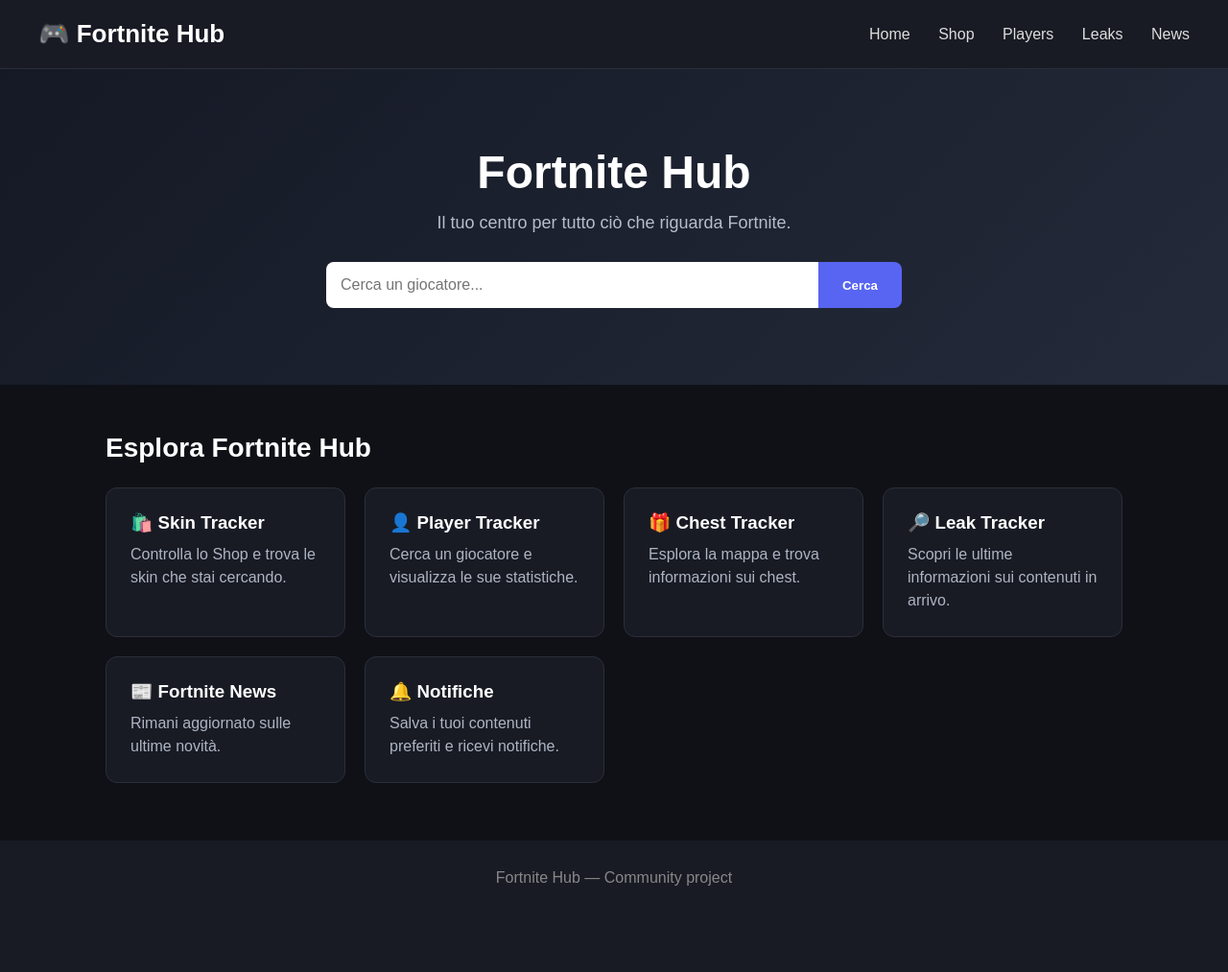
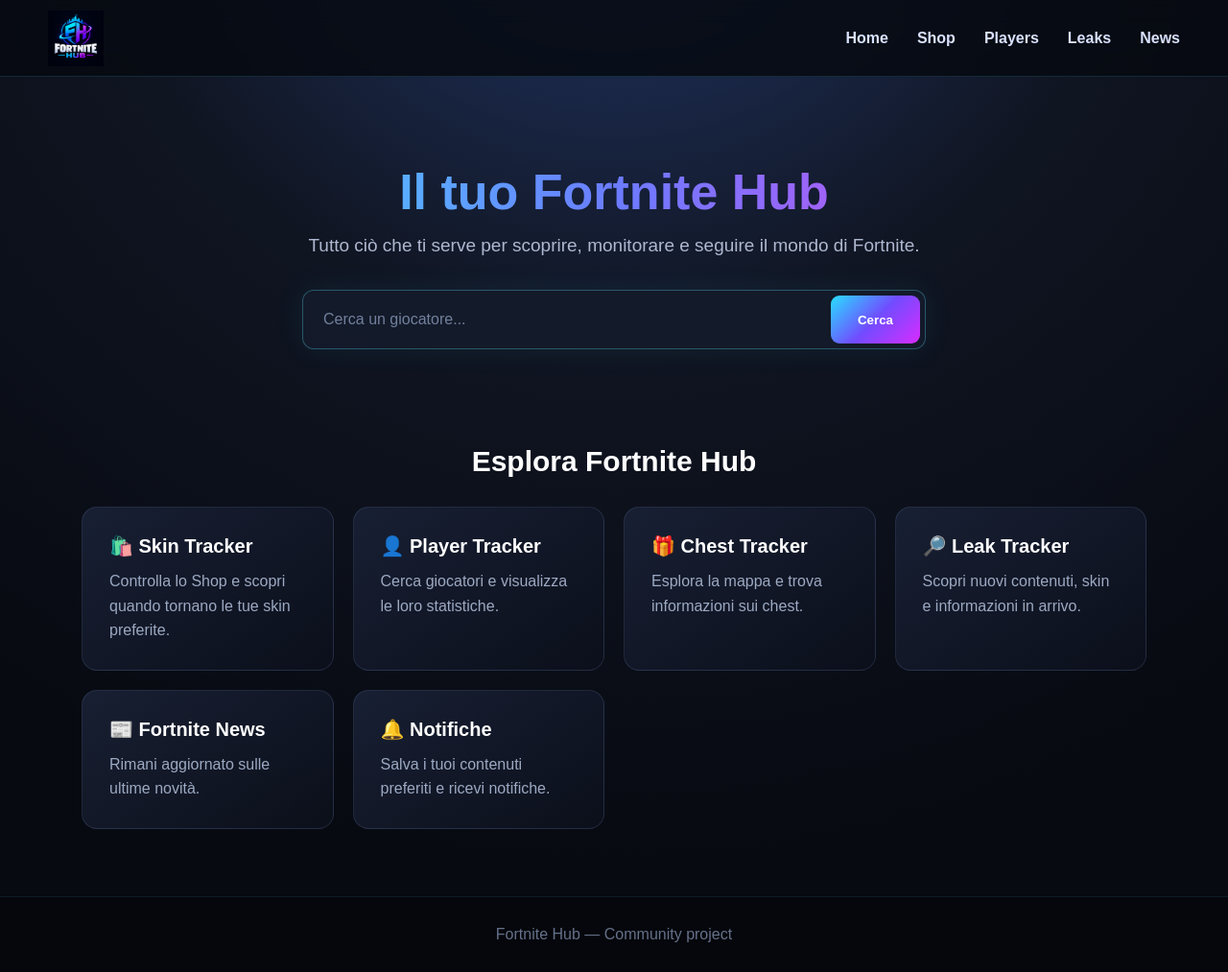
Before and after one commit to Eraldo1829/Fortnite-hub, a Flask app: page / in a window 1280 px wide. Shown: the whole page at 96% size. Before the commit the page ends 923 px from the top, so only its background shows below. Run offline with Flask 3, Linux system fonts and the light colour scheme.

Commit message:
Update index.html

```diff
--- a/templates/index.html
+++ b/templates/index.html
@@ -2,12 +2,14 @@
 <html lang="it">
 
 <head>
+
     <meta charset="UTF-8">
     <meta name="viewport" content="width=device-width, initial-scale=1.0">
 
     <title>Fortnite Hub</title>
 
     <style>
+
         * {
             box-sizing: border-box;
             margin: 0;
@@ -16,165 +18,383 @@
 
         body {
             font-family: Arial, sans-serif;
-            background: #0f1117;
+            background:
+                radial-gradient(circle at 50% -20%, #243b70 0%, #101522 40%, #070a11 80%);
             color: white;
+            min-height: 100vh;
         }
 
+        /* NAVBAR */
+
         header {
-            background: #181b24;
-            padding: 20px 40px;
+            height: 80px;
+            padding: 12px 50px;
+
             display: flex;
             justify-content: space-between;
             align-items: center;
-            border-bottom: 1px solid #2b2f3a;
+
+            background: rgba(7, 10, 17, 0.85);
+
+            border-bottom: 1px solid rgba(88, 214, 255, 0.15);
+
+            backdrop-filter: blur(12px);
+
+            position: sticky;
+            top: 0;
+            z-index: 10;
         }
 
         .logo {
-            font-size: 26px;
-            font-weight: bold;
+            display: flex;
+            align-items: center;
+        }
+
+        .logo img {
+            height: 58px;
+            width: auto;
+        }
+
+        nav {
+            display: flex;
+            gap: 30px;
         }
 
         nav a {
-            color: #ddd;
+            color: #d9e2ff;
             text-decoration: none;
-            margin-left: 25px;
+            font-weight: 600;
+            transition: 0.2s;
         }
 
         nav a:hover {
-            color: white;
+            color: #5ee7ff;
         }
+
+
+        /* HERO */
 
         .hero {
             text-align: center;
-            padding: 80px 20px;
-            background: linear-gradient(135deg, #151925, #242a3a);
+
+            padding: 90px 20px 80px;
+
+            max-width: 1000px;
+            margin: auto;
         }
 
         .hero h1 {
-            font-size: 48px;
+            font-size: 52px;
+
             margin-bottom: 15px;
+
+            background: linear-gradient(
+                90deg,
+                #43e7ff,
+                #6b7cff,
+                #d946ef
+            );
+
+            -webkit-background-clip: text;
+            -webkit-text-fill-color: transparent;
         }
 
         .hero p {
-            font-size: 18px;
-            color: #b8bdc9;
-            margin-bottom: 30px;
+            color: #aeb8d0;
+            font-size: 19px;
+            margin-bottom: 35px;
         }
 
+
+        /* SEARCH */
+
         .search-box {
-            max-width: 600px;
+
+            max-width: 650px;
+
             margin: auto;
+
             display: flex;
+
+            padding: 5px;
+
+            background: rgba(20, 27, 43, 0.9);
+
+            border: 1px solid rgba(94, 231, 255, 0.3);
+
+            border-radius: 12px;
+
+            box-shadow:
+                0 0 30px rgba(58, 215, 255, 0.08);
         }
 
         .search-box input {
+
             flex: 1;
-            padding: 15px;
+
+            padding: 16px;
+
+            background: transparent;
+
             border: none;
-            border-radius: 8px 0 0 8px;
+
+            outline: none;
+
+            color: white;
+
             font-size: 16px;
         }
 
-        .search-box button {
-            padding: 15px 25px;
-            border: none;
-            background: #5865f2;
-            color: white;
-            font-weight: bold;
-            border-radius: 0 8px 8px 0;
-            cursor: pointer;
+        .search-box input::placeholder {
+            color: #71809d;
         }
 
+        .search-box button {
+
+            padding: 14px 28px;
+
+            border: none;
+
+            border-radius: 9px;
+
+            background: linear-gradient(
+                135deg,
+                #28dfff,
+                #714cff,
+                #d82cff
+            );
+
+            color: white;
+
+            font-weight: bold;
+
+            cursor: pointer;
+
+            transition: 0.2s;
+        }
+
+        .search-box button:hover {
+            transform: scale(1.03);
+
+            box-shadow:
+                0 0 20px rgba(96, 92, 255, 0.5);
+        }
+
+
+        /* SECTION */
+
         .section {
-            max-width: 1100px;
-            margin: 50px auto;
+
+            max-width: 1150px;
+
+            margin: 20px auto 70px;
+
             padding: 0 20px;
         }
 
         .section h2 {
-            margin-bottom: 25px;
-            font-size: 28px;
+
+            text-align: center;
+
+            margin-bottom: 30px;
+
+            font-size: 30px;
         }
 
+
+        /* CARDS */
+
         .cards {
+
             display: grid;
-            grid-template-columns: repeat(auto-fit, minmax(220px, 1fr));
+
+            grid-template-columns:
+                repeat(auto-fit, minmax(250px, 1fr));
+
             gap: 20px;
         }
 
         .card {
-            background: #181b24;
-            border: 1px solid #2b2f3a;
-            border-radius: 12px;
-            padding: 25px;
-            transition: 0.2s;
+
+            position: relative;
+
+            padding: 28px;
+
+            background:
+                linear-gradient(
+                    145deg,
+                    rgba(25, 33, 53, 0.95),
+                    rgba(12, 16, 27, 0.95)
+                );
+
+            border: 1px solid rgba(111, 132, 180, 0.2);
+
+            border-radius: 16px;
+
+            transition: 0.25s;
+
+            overflow: hidden;
+        }
+
+        .card::before {
+
+            content: "";
+
+            position: absolute;
+
+            top: 0;
+            left: 0;
+
+            width: 100%;
+            height: 2px;
+
+            background:
+                linear-gradient(
+                    90deg,
+                    #27e5ff,
+                    #714cff,
+                    #df36ff
+                );
+
+            opacity: 0;
+
+            transition: 0.25s;
         }
 
         .card:hover {
-            transform: translateY(-5px);
-            border-color: #5865f2;
+
+            transform: translateY(-6px);
+
+            border-color: rgba(94, 231, 255, 0.45);
+
+            box-shadow:
+                0 10px 35px rgba(0, 0, 0, 0.35);
+        }
+
+        .card:hover::before {
+            opacity: 1;
         }
 
         .card h3 {
-            margin-bottom: 10px;
+
+            margin-bottom: 12px;
+
+            font-size: 20px;
         }
 
         .card p {
-            color: #aeb4c2;
-            line-height: 1.5;
+
+            color: #9ca9c2;
+
+            line-height: 1.6;
         }
 
+
+        /* FOOTER */
+
         footer {
+
             text-align: center;
+
             padding: 30px;
-            margin-top: 60px;
-            background: #181b24;
-            color: #888;
+
+            border-top:
+                1px solid rgba(88, 214, 255, 0.1);
+
+            color: #65718a;
+
+            background: rgba(5, 7, 12, 0.8);
         }
+
+
+        /* MOBILE */
 
         @media (max-width: 700px) {
 
             header {
-                padding: 20px;
+
+                height: auto;
+
+                padding: 15px 20px;
+
                 flex-direction: column;
+
+                gap: 12px;
+            }
+
+            .logo img {
+                height: 52px;
+            }
+
+            nav {
+
                 gap: 15px;
+
+                flex-wrap: wrap;
+
+                justify-content: center;
             }
 
             nav a {
-                margin: 0 8px;
+                font-size: 14px;
+            }
+
+            .hero {
+
+                padding-top: 60px;
             }
 
             .hero h1 {
-                font-size: 36px;
+                font-size: 38px;
+            }
+
+            .hero p {
+                font-size: 16px;
             }
 
             .search-box {
+
                 flex-direction: column;
-                gap: 10px;
+
+                gap: 5px;
             }
 
-            .search-box input,
             .search-box button {
-                border-radius: 8px;
+                width: 100%;
             }
+
         }
+
     </style>
+
 </head>
 
+
 <body>
+
 
     <header>
 
         <div class="logo">
-            🎮 Fortnite Hub
+
+            <img src="{{ url_for('static', filename='logo.png') }}"
+                 alt="Fortnite Hub">
+
         </div>
 
+
         <nav>
+
             <a href="/">Home</a>
+
             <a href="#">Shop</a>
+
             <a href="#">Players</a>
+
             <a href="#">Leaks</a>
+
             <a href="#">News</a>
+
         </nav>
 
     </header>
@@ -182,11 +402,13 @@
 
     <section class="hero">
 
-        <h1>Fortnite Hub</h1>
+        <h1>Il tuo Fortnite Hub</h1>
 
         <p>
-            Il tuo centro per tutto ciò che riguarda Fortnite.
+            Tutto ciò che ti serve per scoprire, monitorare
+            e seguire il mondo di Fortnite.
         </p>
+
 
         <div class="search-box">
 
@@ -208,60 +430,81 @@
 
         <h2>Esplora Fortnite Hub</h2>
 
+
         <div class="cards">
 
+
             <div class="card">
+
                 <h3>🛍️ Skin Tracker</h3>
 
                 <p>
-                    Controlla lo Shop e trova le skin che stai cercando.
+                    Controlla lo Shop e scopri quando
+                    tornano le tue skin preferite.
                 </p>
+
             </div>
 
 
             <div class="card">
+
                 <h3>👤 Player Tracker</h3>
 
                 <p>
-                    Cerca un giocatore e visualizza le sue statistiche.
+                    Cerca giocatori e visualizza
+                    le loro statistiche.
                 </p>
+
             </div>
 
 
             <div class="card">
+
                 <h3>🎁 Chest Tracker</h3>
 
                 <p>
-                    Esplora la mappa e trova informazioni sui chest.
+                    Esplora la mappa e trova
+                    informazioni sui chest.
                 </p>
+
             </div>
 
 
             <div class="card">
+
                 <h3>🔎 Leak Tracker</h3>
 
                 <p>
-                    Scopri le ultime informazioni sui contenuti in arrivo.
+                    Scopri nuovi contenuti,
+                    skin e informazioni in arrivo.
                 </p>
+
             </div>
 
 
             <div class="card">
+
                 <h3>📰 Fortnite News</h3>
 
                 <p>
-                    Rimani aggiornato sulle ultime novità.
+                    Rimani aggiornato sulle
+                    ultime novità.
                 </p>
+
             </div>
 
 
             <div class="card">
+
                 <h3>🔔 Notifiche</h3>
 
                 <p>
-                    Salva i tuoi contenuti preferiti e ricevi notifiche.
+                    Salva i tuoi contenuti preferiti
+                    e ricevi notifiche.
                 </p>
+
             </div>
+
 
         </div>
 
@@ -274,6 +517,11 @@
 
     </footer>
 
+
 </body>
 
 </html>
+
+</body>
+
+</html>
```
